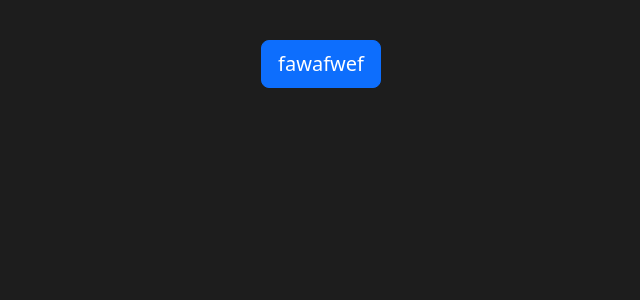
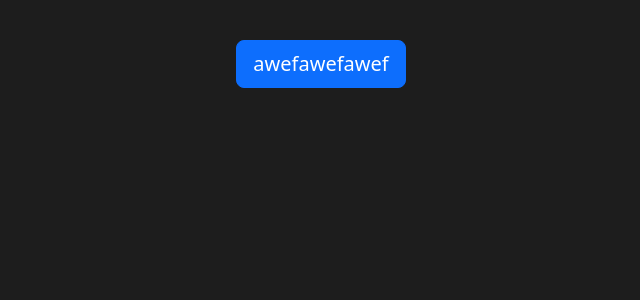
Before and after one commit to MedNet-Technologies/proyecto-medset, a React (Create React App) app in the folder medset/: page / in a window 1280 px wide. Shown: the top 300 px of the page, without its empty margins (319-959 px from the left). Built offline with nearby package versions, Linux system fonts and the light colour scheme.

Commit message:
asdasdasdsad

```diff
--- a/medset/src/Components/Home.js
+++ b/medset/src/Components/Home.js
@@ -4,7 +4,7 @@ import { Link } from 'wouter' ;
 function Home() {
   return (
     <Link to="/lista_medicos">
-        <button type="button" id="btn_medicos" className="btn btn-primary btn-lg">fawafwef</button>
+        <button type="button" id="btn_medicos" className="btn btn-primary btn-lg">awefawefawef</button>
     </Link>
   );
 }
```
